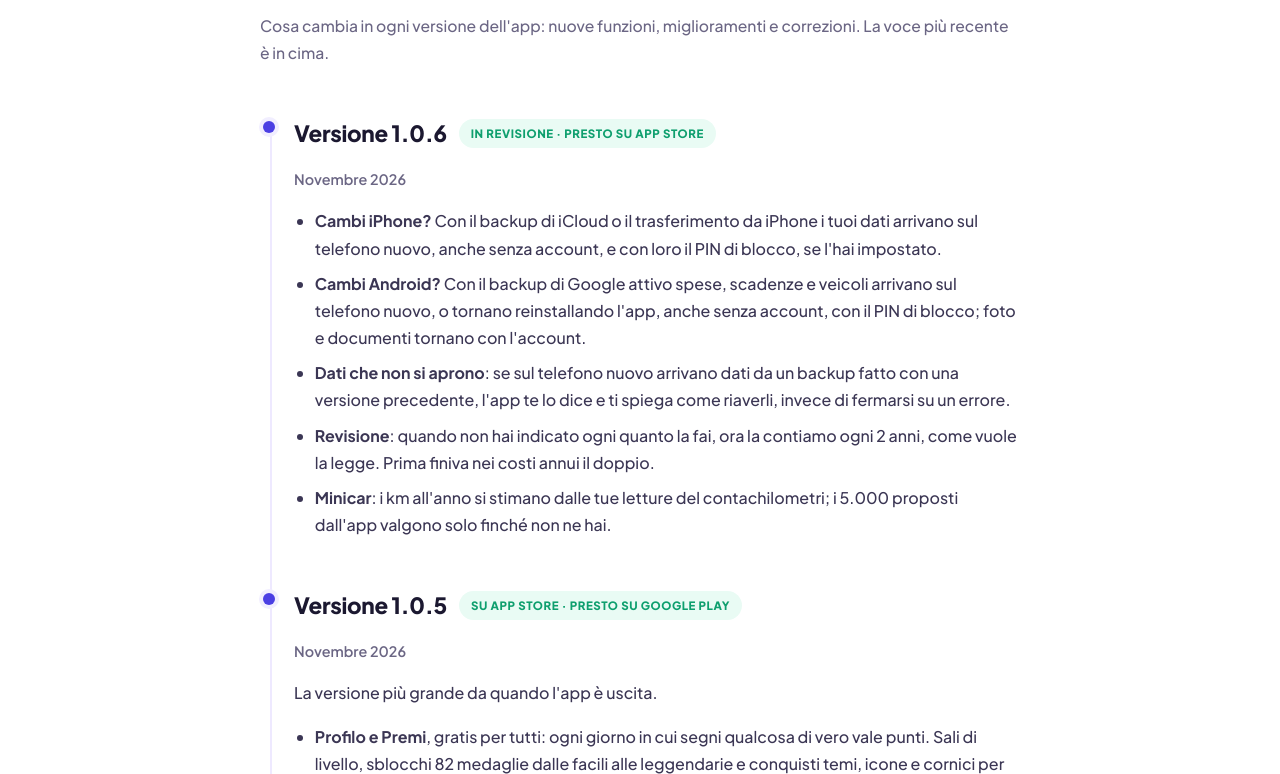
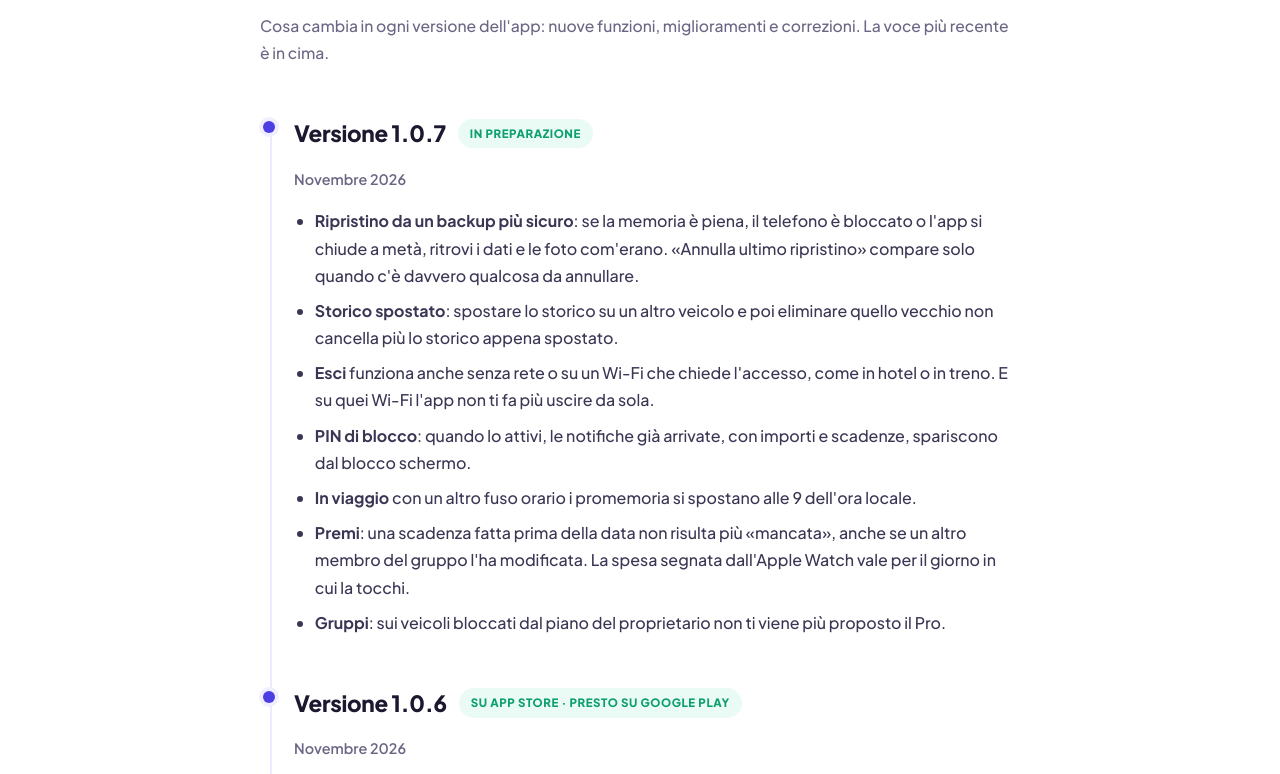
Before and after one commit to IlBaffoDev/Sito-Web-Personale, a plain HTML site: page progetti/gestore-costi-veicoli-novita.html in a window 1280 px wide. Shown: the part 151-925 px from the top of the page. Drawn offline with Linux system fonts and the light colour scheme.

Commit message:
Novità 1.0.7 (in preparazione): ripristino più sicuro, storico spostato, Esci senza rete, PIN e notifiche, fuso orario, Premi, gruppi; badge App Store sulla 1.0.6

```diff
--- a/progetti/gestore-costi-veicoli-novita.html
+++ b/progetti/gestore-costi-veicoli-novita.html
@@ -80,8 +80,25 @@
   <div class="timeline">
     <article class="release">
       <div class="release-head">
+        <h2>Versione 1.0.7</h2>
+        <span class="badge badge--soon">In preparazione</span>
+      </div>
+      <p class="date">Novembre 2026</p>
+      <ul>
+        <li><strong>Ripristino da un backup più sicuro</strong>: se la memoria è piena, il telefono è bloccato o l'app si chiude a metà, ritrovi i dati e le foto com'erano. «Annulla ultimo ripristino» compare solo quando c'è davvero qualcosa da annullare.</li>
+        <li><strong>Storico spostato</strong>: spostare lo storico su un altro veicolo e poi eliminare quello vecchio non cancella più lo storico appena spostato.</li>
+        <li><strong>Esci</strong> funziona anche senza rete o su un Wi-Fi che chiede l'accesso, come in hotel o in treno. E su quei Wi-Fi l'app non ti fa più uscire da sola.</li>
+        <li><strong>PIN di blocco</strong>: quando lo attivi, le notifiche già arrivate, con importi e scadenze, spariscono dal blocco schermo.</li>
+        <li><strong>In viaggio</strong> con un altro fuso orario i promemoria si spostano alle 9 dell'ora locale.</li>
+        <li><strong>Premi</strong>: una scadenza fatta prima della data non risulta più «mancata», anche se un altro membro del gruppo l'ha modificata. La spesa segnata dall'Apple Watch vale per il giorno in cui la tocchi.</li>
+        <li><strong>Gruppi</strong>: sui veicoli bloccati dal piano del proprietario non ti viene più proposto il Pro.</li>
+      </ul>
+    </article>
+
+    <article class="release">
+      <div class="release-head">
         <h2>Versione 1.0.6</h2>
-        <span class="badge badge--soon">In revisione · presto su App Store</span>
+        <a class="badge badge--soon" href="https://apps.apple.com/it/app/gestore-costi-veicoli/id6796724562" target="_blank" rel="noopener">Su App Store · presto su Google Play</a>
       </div>
       <p class="date">Novembre 2026</p>
       <ul>
@@ -96,7 +113,6 @@
     <article class="release">
       <div class="release-head">
         <h2>Versione 1.0.5</h2>
-        <a class="badge badge--soon" href="https://apps.apple.com/it/app/gestore-costi-veicoli/id6796724562" target="_blank" rel="noopener">Su App Store · presto su Google Play</a>
       </div>
       <p class="date">Novembre 2026</p>
       <p>La versione più grande da quando l'app è uscita.</p>
```
